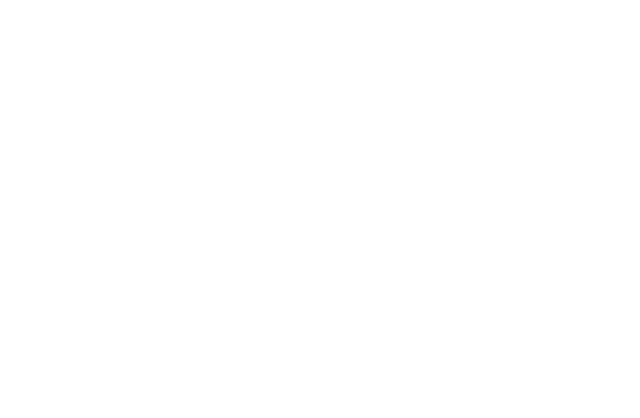
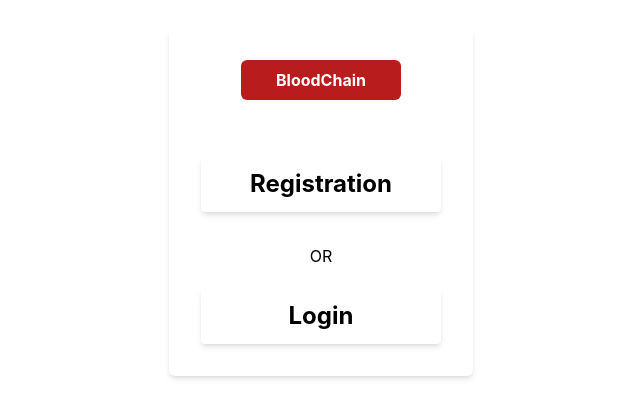
Before and after one commit to thisha-me/blood-chain-frontend, a React (Create React App) app: page / in a window 1280 px wide. Shown: the part 198-616 px from the top of the page, without its empty margins (319-959 px from the left). Built offline with nearby package versions, Linux system fonts and the light colour scheme.

Commit message:
Login or register component created

```diff
--- a/src/Pages/LoginForm.js
+++ b/src/Pages/LoginForm.js
@@ -1,9 +1,31 @@
 import React from "react";
 
-const logingForm=()=>{
-    return(
-        <h1>H1</h1>
-    )
+const LoginForm = () => {
+  return (
+    <div className="min-h-screen flex items-center justify-center ">
+      <div className="p-8 bg-white rounded-md shadow-md">
+        <h1
+          className="text-center text-4xl font-bold mb-14 p-2 bg-red-700 text-white rounded-md w-40 mx-auto">
+          BloodChain
+        </h1>
+        <div className="flex flex-col space-y-4 items-center">
+          <a
+            href="/register"
+            className="bg-white hover:bg-red-700 text-black font-bold py-3 rounded w-60 mb-4 text-center  text-2xl shadow-md">
+            Registration
+          </a>
+
+          <p className="pb-1">OR</p>
+
+          <a
+            href="/login"
+            className="bg-white hover:bg-red-700 text-black font-bold py-3 rounded w-60 text-center text-2xl shadow-md">
+            Login
+          </a>
+        </div>
+      </div>
+    </div>
+  );
 }
 
-export default logingForm;
+export default LoginForm;
--- a/src/index.js
+++ b/src/index.js
@@ -2,12 +2,12 @@
 import ReactDOM from 'react-dom/client';
 import './index.css';
 import './output.css';
-import logingForm from './Pages/LoginForm';
+import LoginForm from './Pages/LoginForm';
 
 const root = ReactDOM.createRoot(document.getElementById('root'));
 root.render(
   <React.StrictMode>
-    <logingForm/>
+    <LoginForm/>
   </React.StrictMode>
 );
 
--- a/src/output.css
+++ b/src/output.css
@@ -535,20 +535,138 @@
   --tw-backdrop-sepia:  ;
 }
 
-.text-3xl {
-  font-size: 1.875rem;
-  line-height: 2.25rem;
+.mx-auto {
+  margin-left: auto;
+  margin-right: auto;
 }
 
-.text-5xl {
-  font-size: 3rem;
-  line-height: 1;
+.mb-14 {
+  margin-bottom: 3.5rem;
+}
+
+.mb-4 {
+  margin-bottom: 1rem;
+}
+
+.flex {
+  display: flex;
+}
+
+.min-h-screen {
+  min-height: 100vh;
+}
+
+.w-40 {
+  width: 10rem;
+}
+
+.w-60 {
+  width: 15rem;
+}
+
+.flex-col {
+  flex-direction: column;
+}
+
+.items-center {
+  align-items: center;
+}
+
+.justify-center {
+  justify-content: center;
+}
+
+.space-y-4 > :not([hidden]) ~ :not([hidden]) {
+  --tw-space-y-reverse: 0;
+  margin-top: calc(1rem * calc(1 - var(--tw-space-y-reverse)));
+  margin-bottom: calc(1rem * var(--tw-space-y-reverse));
+}
+
+.rounded {
+  border-radius: 0.25rem;
+}
+
+.rounded-md {
+  border-radius: 0.375rem;
+}
+
+.border {
+  border-width: 1px;
+}
+
+.border-gray-500 {
+  --tw-border-opacity: 1;
+  border-color: rgb(107 114 128 / var(--tw-border-opacity));
+}
+
+.bg-red-700 {
+  --tw-bg-opacity: 1;
+  background-color: rgb(185 28 28 / var(--tw-bg-opacity));
+}
+
+.bg-white {
+  --tw-bg-opacity: 1;
+  background-color: rgb(255 255 255 / var(--tw-bg-opacity));
+}
+
+.p-2 {
+  padding: 0.5rem;
+}
+
+.p-8 {
+  padding: 2rem;
+}
+
+.py-3 {
+  padding-top: 0.75rem;
+  padding-bottom: 0.75rem;
+}
+
+.pb-1 {
+  padding-bottom: 0.25rem;
+}
+
+.text-center {
+  text-align: center;
+}
+
+.text-2xl {
+  font-size: 1.5rem;
+  line-height: 2rem;
+}
+
+.text-xl {
+  font-size: 1.25rem;
+  line-height: 1.75rem;
 }
 
 .font-bold {
   font-weight: 700;
 }
 
-.underline {
-  text-decoration-line: underline;
+.text-black {
+  --tw-text-opacity: 1;
+  color: rgb(0 0 0 / var(--tw-text-opacity));
 }
+
+.text-white {
+  --tw-text-opacity: 1;
+  color: rgb(255 255 255 / var(--tw-text-opacity));
+}
+
+.shadow {
+  --tw-shadow: 0 1px 3px 0 rgb(0 0 0 / 0.1), 0 1px 2px -1px rgb(0 0 0 / 0.1);
+  --tw-shadow-colored: 0 1px 3px 0 var(--tw-shadow-color), 0 1px 2px -1px var(--tw-shadow-color);
+  box-shadow: var(--tw-ring-offset-shadow, 0 0 #0000), var(--tw-ring-shadow, 0 0 #0000), var(--tw-shadow);
+}
+
+.shadow-md {
+  --tw-shadow: 0 4px 6px -1px rgb(0 0 0 / 0.1), 0 2px 4px -2px rgb(0 0 0 / 0.1);
+  --tw-shadow-colored: 0 4px 6px -1px var(--tw-shadow-color), 0 2px 4px -2px var(--tw-shadow-color);
+  box-shadow: var(--tw-ring-offset-shadow, 0 0 #0000), var(--tw-ring-shadow, 0 0 #0000), var(--tw-shadow);
+}
+
+.hover\:bg-red-700:hover {
+  --tw-bg-opacity: 1;
+  background-color: rgb(185 28 28 / var(--tw-bg-opacity));
+}
```
